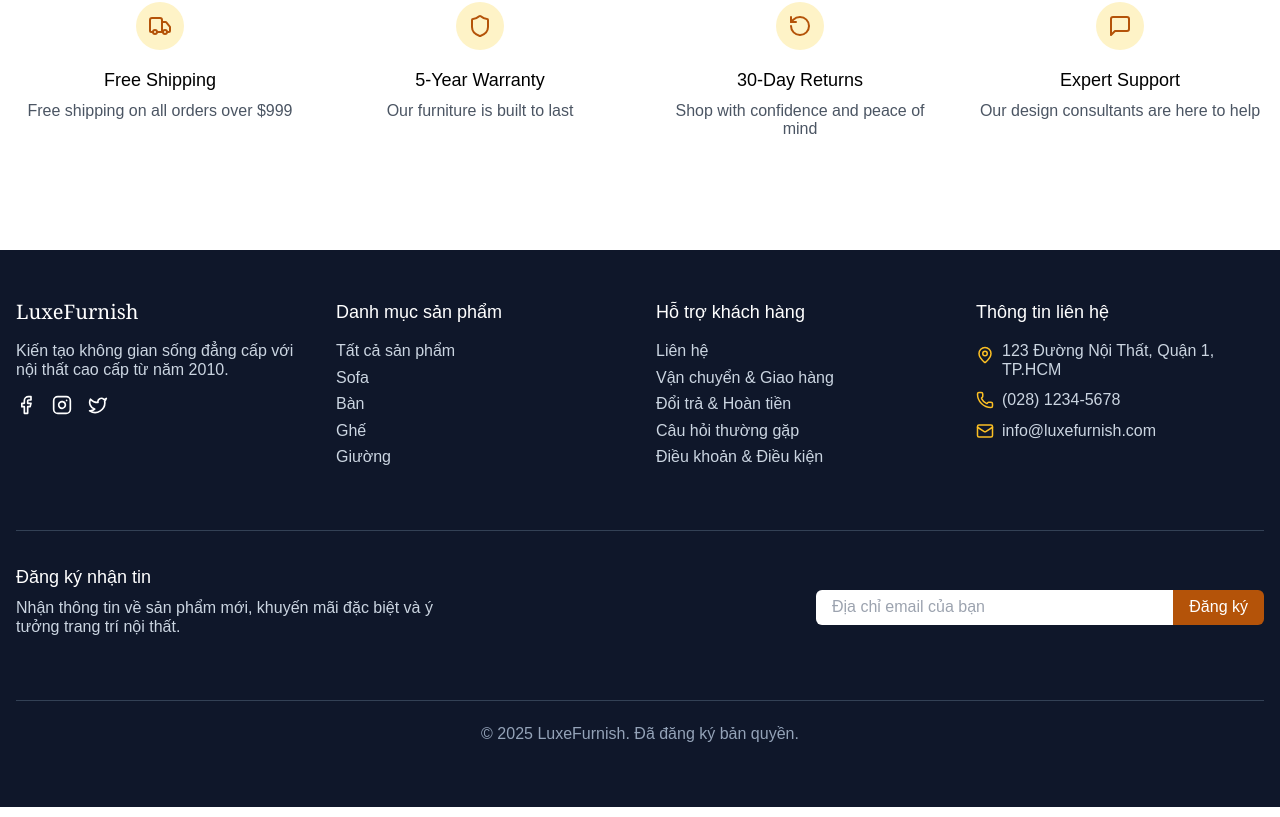
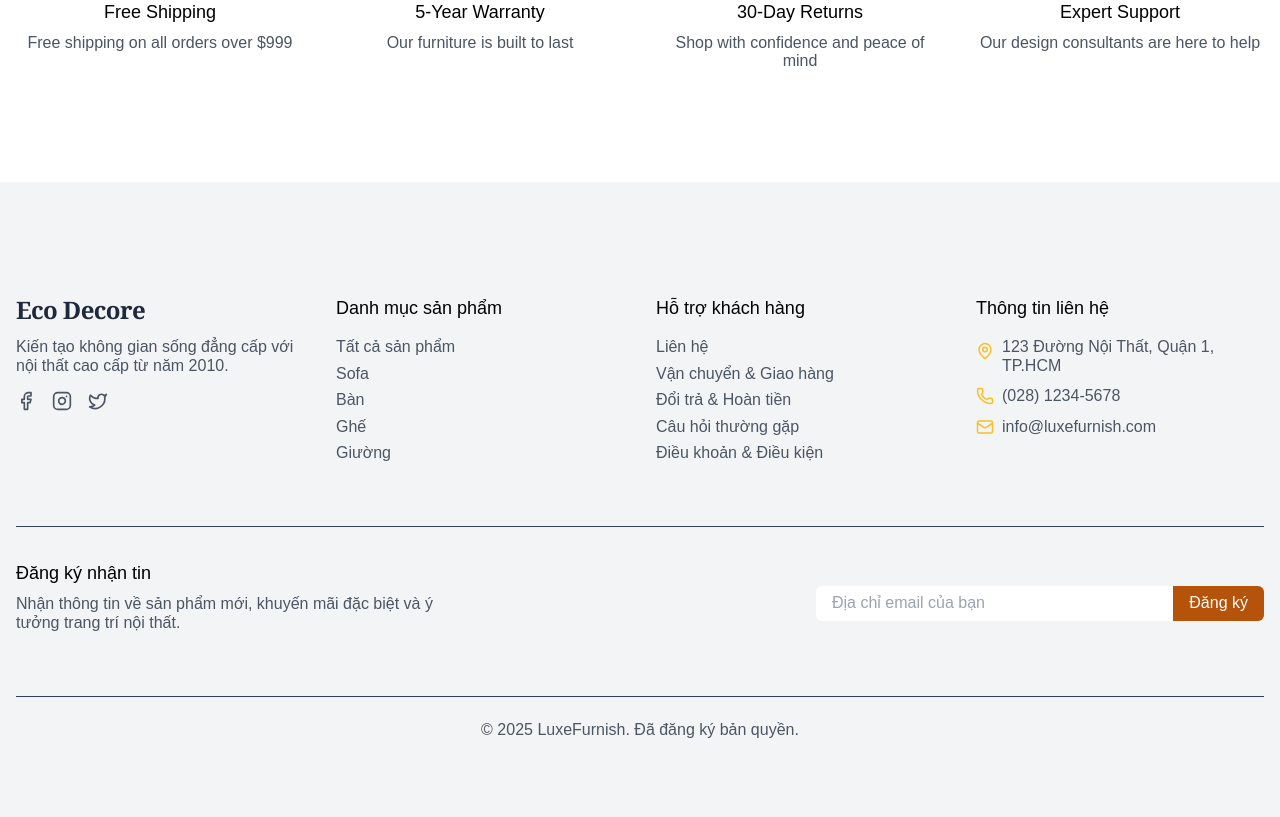
Before and after one commit to nguyentaituananh/DATN, a React (Vite) app in the folder frontend/: page / in a window 1280 px wide. Shown: the part 1980-2797 px from the top of the page. Built offline with nearby package versions, Linux system fonts and the light colour scheme; no server answers.

Commit message:
Update UI footer and Products

```diff
--- a/frontend/src/components/layout/Footer.tsx
+++ b/frontend/src/components/layout/Footer.tsx
@@ -4,23 +4,23 @@ import { Facebook, Instagram, Twitter, Mail, MapPin, Phone } from 'lucide-react'
 
 const Footer: React.FC = () => {
   return (
-    <footer className="bg-slate-900 text-white">
+    <footer className="bg-gray-100 dark:bg-gray-900 pt-16 pb-6">
       <div className="container mx-auto px-4 py-12">
         <div className="grid grid-cols-1 md:grid-cols-2 lg:grid-cols-4 gap-8">
           {/* Company Info */}
           <div>
-            <h3 className="font-serif text-xl mb-4">LuxeFurnish</h3>
-            <p className="text-slate-300 mb-4 max-w-xs">
+            <h3 className="font-serif text-2xl font-bold tracking-tight text-slate-800 ">Eco Decore</h3>
+            <p className="text-gray-600 mb-4 max-w-xs  ">
               Kiến tạo không gian sống đẳng cấp với nội thất cao cấp từ năm 2010.
             </p>
-            <div className="flex space-x-4">
-              <a href="#" className="text-white hover:text-amber-400 transition-colors">
+            <div className="flex space-x-4 ">
+              <a href="#" className="text-gray-600 hover:text-amber-400 transition-colors ">
                 <Facebook size={20} />
               </a>
-              <a href="#" className="text-white hover:text-amber-400 transition-colors">
+              <a href="#" className="text-gray-600 hover:text-amber-400 transition-colors">
                 <Instagram size={20} />
               </a>
-              <a href="#" className="text-white hover:text-amber-400 transition-colors">
+              <a href="#" className="text-gray-600 hover:text-amber-400 transition-colors">
                 <Twitter size={20} />
               </a>
             </div>
@@ -30,26 +30,26 @@ const Footer: React.FC = () => {
           <div>
             <h4 className="font-medium text-lg mb-4">Danh mục sản phẩm</h4>
             <ul className="space-y-2">
-              <li className="text-slate-300 hover:text-amber-400 transition-colors">
+              <li className="text-gray-600 hover:text-amber-400 transition-colors">
                   Tất cả sản phẩm
 
               </li>
-              <li className="text-slate-300 hover:text-amber-400 transition-colors">
+              <li className="text-gray-600 hover:text-amber-400 transition-colors">
 
                   Sofa
 
               </li>
-              <li className="text-slate-300 hover:text-amber-400 transition-colors">
+              <li className="text-gray-600 hover:text-amber-400 transition-colors">
 
                   Bàn
 
               </li>
-              <li className="text-slate-300 hover:text-amber-400 transition-colors">
+              <li className="text-gray-600 hover:text-amber-400 transition-colors">
 
                   Ghế
 
               </li>
-              <li  className="text-slate-300 hover:text-amber-400 transition-colors">
+              <li  className="text-gray-600 hover:text-amber-400 transition-colors">
 
                   Giường
 
@@ -62,27 +62,27 @@ const Footer: React.FC = () => {
             <h4 className="font-medium text-lg mb-4">Hỗ trợ khách hàng</h4>
             <ul className="space-y-2">
               <li>
-                <Link to="/contact" className="text-slate-300 hover:text-amber-400 transition-colors">
+                <Link to="/contact" className="text-gray-600 hover:text-amber-400 transition-colors">
                   Liên hệ
                 </Link>
               </li>
               <li>
-                <Link to="/shipping" className="text-slate-300 hover:text-amber-400 transition-colors">
+                <Link to="/shipping" className="text-gray-600 hover:text-amber-400 transition-colors">
                   Vận chuyển & Giao hàng
                 </Link>
               </li>
               <li>
-                <Link to="/returns" className="text-slate-300 hover:text-amber-400 transition-colors">
+                <Link to="/returns" className="text-gray-600 hover:text-amber-400 transition-colors">
                   Đổi trả & Hoàn tiền
                 </Link>
               </li>
               <li>
-                <Link to="/faq" className="text-slate-300 hover:text-amber-400 transition-colors">
+                <Link to="/faq" className="text-gray-600 hover:text-amber-400 transition-colors">
                   Câu hỏi thường gặp
                 </Link>
               </li>
               <li>
-                <Link to="/terms" className="text-slate-300 hover:text-amber-400 transition-colors">
+                <Link to="/terms" className="text-gray-600 hover:text-amber-400 transition-colors">
                   Điều khoản & Điều kiện
                 </Link>
               </li>
@@ -95,15 +95,15 @@ const Footer: React.FC = () => {
             <ul className="space-y-3">
               <li className="flex items-start">
                 <MapPin size={18} className="mr-2 mt-1 flex-shrink-0 text-amber-400" />
-                <span className="text-slate-300">123 Đường Nội Thất, Quận 1, TP.HCM</span>
+                <span className="text-gray-600">123 Đường Nội Thất, Quận 1, TP.HCM</span>
               </li>
               <li className="flex items-center">
                 <Phone size={18} className="mr-2 flex-shrink-0 text-amber-400" />
-                <span className="text-slate-300">(028) 1234-5678</span>
+                <span className="text-gray-600">(028) 1234-5678</span>
               </li>
               <li className="flex items-center">
                 <Mail size={18} className="mr-2 flex-shrink-0 text-amber-400" />
-                <span className="text-slate-300">info@luxefurnish.com</span>
+                <span className="text-gray-600">info@luxefurnish.com</span>
               </li>
             </ul>
           </div>
@@ -114,7 +114,7 @@ const Footer: React.FC = () => {
           <div className="md:flex md:justify-between md:items-center">
             <div className="md:w-1/2 mb-6 md:mb-0">
               <h4 className="font-medium text-lg mb-2">Đăng ký nhận tin</h4>
-              <p className="text-slate-300 mb-4 max-w-md">
+              <p className="text-gray-600 mb-4 max-w-md">
                 Nhận thông tin về sản phẩm mới, khuyến mãi đặc biệt và ý tưởng trang trí nội thất.
               </p>
             </div>
@@ -135,7 +135,7 @@ const Footer: React.FC = () => {
 
         {/* Copyright */}
         <div className="mt-12 pt-6 border-t border-slate-700 text-center">
-          <p className="text-slate-400">
+          <p className="text-gray-600">
             &copy; {new Date().getFullYear()} LuxeFurnish. Đã đăng ký bản quyền.
           </p>
         </div>
--- /dev/null
+++ b/frontend/src/components/shared/PageHeader.tsx
@@ -0,0 +1,24 @@
+import React from 'react';
+
+interface BannerProps {
+  title: string;
+  subtitle: string;
+  backgroundImage?: string;
+}
+
+const PageHeader: React.FC<BannerProps> = ({ title, subtitle, backgroundImage }) => {
+  return (
+    <div
+      className=" w-full md:h-[700px] flex flex-col items-center justify-center text-white text-center bg-cover bg-center relative mb-10 "
+      style={{
+        backgroundImage: `linear-gradient(rgba(0,0,0,0.6), rgba(0,0,0,0.6)), url(${backgroundImage || "/images/default-banner.jpg"})`,
+        marginTop: 0,
+      }}
+    >
+      <h1 className="text-4xl md:text-5xl lg:text-6xl font-bold mb-6 text-white">{title}</h1>
+      <p className="text-xl md:text-2xl mb-8 text-gray-100">{subtitle}</p>
+    </div>
+  );
+};
+
+export default PageHeader;
--- a/frontend/src/data/products.ts
+++ b/frontend/src/data/products.ts
@@ -47,7 +47,7 @@ export const products: Product[] = [
     ],
     features: [
       "Solid oak construction",
-      "Natural finish with matte sealant",
+      "Natural finish with matte seala  nt",
       "Seats 6 people comfortably",
       "Easy assembly",
       "Heat and water-resistant surface"
--- a/frontend/src/pages/user/HomePage.tsx
+++ b/frontend/src/pages/user/HomePage.tsx
@@ -57,7 +57,7 @@ const HomePage: React.FC = () => {
   return (
     <div>
       {/* Hero Section */}
-      <section className="relative h-screen max-h-[800px] min-h-[600px] flex items-center transition-all duration-1000 ease-in-out">
+      <section className="relative h-screen mt-8 md:h-[700px] min-h-[600px] flex items-center transition-all duration-1000 ease-in-out">
         {heroBackgrounds.map((bg, index) => (
           <div
             key={index}
@@ -123,9 +123,9 @@ const HomePage: React.FC = () => {
           subtitle="Browse our extensive collection of premium furniture for every room"
         />
 
-        <div className="grid grid-cols-1 md:grid-cols-2 lg:grid-cols-4 gap-6">
+        <div className="grid grid-cols-1 md:grid-cols-2 lg:grid-cols-4 gap-6 ">
           <Link to="/products/sofas" className="group">
-            <div className="relative rounded-lg overflow-hidden aspect-square">
+            <div className="relative rounded-lg overflow-hidden aspect-square ">
               <img
                 src="https://images.pexels.com/photos/276583/pexels-photo-276583.jpeg"
                 alt="Sofas"
--- a/frontend/src/pages/user/ProductsPage.tsx
+++ b/frontend/src/pages/user/ProductsPage.tsx
@@ -6,6 +6,7 @@
   import Button from '../../components/ui/Button';
   import { products, getProductsByCategory } from '../../data/products';
 import ProductGrid from '../../components/product/ProductGirt';
+import PageHeader from '../../components/shared/PageHeader';
 
   const { Option } = Select;
 
@@ -77,8 +78,13 @@ import ProductGrid from '../../components/product/ProductGirt';
     }
 
     return (
-      <div className="py-8 md:py-12">
-        <div className="container mx-auto px-4">
+      <div className="py-8">
+        <PageHeader
+        title="Elegant Sofa Collection"
+        subtitle="Elevate your home with our exclusive range of designer sofas, blending luxurious comfort with sleek, modern aesthetics to suit every taste and lifestyle"
+        backgroundImage="https://images.pexels.com/photos/30380606/pexels-photo-30380606.jpeg"
+      />
+        <div className="py-16 md:py-24 container mx-auto px-4">
           <SectionHeading title={pageTitle} alignment="left" />
 
           <div className="flex flex-col lg:flex-row gap-8">
```
